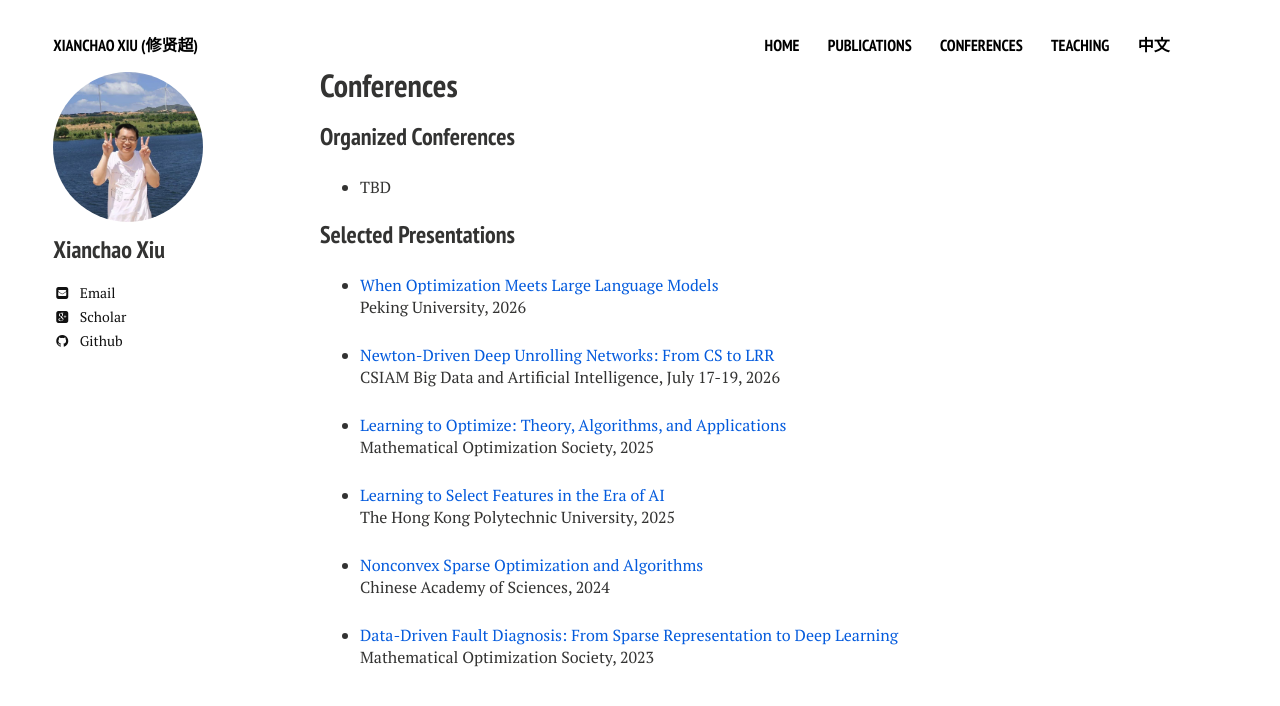
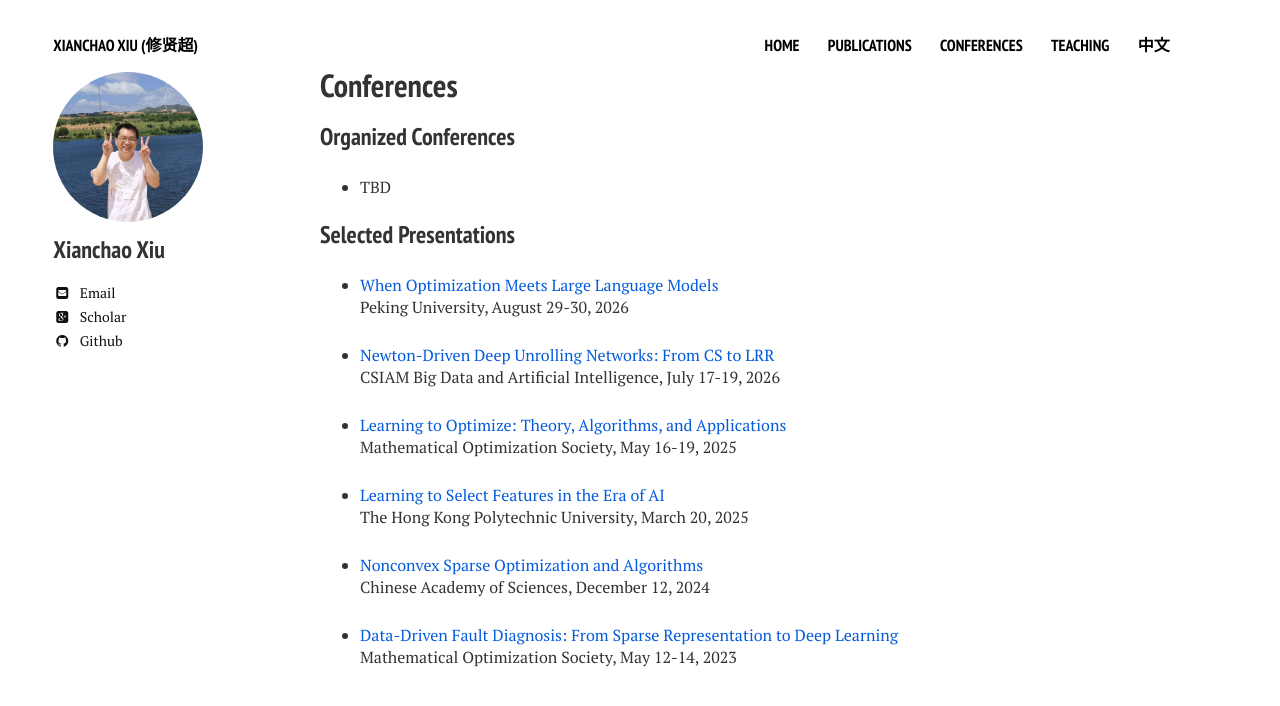
Before and after one commit to xianchaoxiu/xianchaoxiu.github.io, a Jekyll site: the page built from conferences/index.md, in a window 1280 px wide. Shown: the top 706 px of the page. Built offline with Jekyll 4.4.1, drawn with Linux system fonts in a browser that asks for light colours; nearby versions of some CDN libraries.

Commit message:
Update index.md

```diff
--- a/conferences/index.md
+++ b/conferences/index.md
@@ -15,20 +15,19 @@ share: false
 ### Selected Presentations
 
 * <a href="../conferences/2026-PKU.pdf" class="textlink" target="_blank"> When Optimization Meets Large Language Models</a><br>
-Peking University, 2026
+Peking University, August 29-30, 2026
 
 * <a href="../conferences/2026-BDAI.pdf" class="textlink" target="_blank"> Newton-Driven Deep Unrolling Networks: From CS to LRR </a><br>
 CSIAM Big Data and Artificial Intelligence, July 17-19, 2026
 
-
 * <a href="../conferences/2025-MOS.pdf" class="textlink" target="_blank"> Learning to Optimize: Theory, Algorithms, and Applications</a><br>
-Mathematical Optimization Society, 2025
+Mathematical Optimization Society, May 16-19, 2025
 
 * <a href="../conferences/2025-POLYU.pdf" class="textlink" target="_blank"> Learning to Select Features in the Era of AI</a><br>
-The Hong Kong Polytechnic University, 2025
+The Hong Kong Polytechnic University, March 20, 2025
 
 * <a href="../conferences/2024-CAS.pdf" class="textlink" target="_blank"> Nonconvex Sparse Optimization and Algorithms</a><br>
-Chinese Academy of Sciences, 2024
+Chinese Academy of Sciences, December 12, 2024
 
 * <a href="../conferences/2023-MOS.pdf" class="textlink" target="_blank"> Data-Driven Fault Diagnosis: From Sparse Representation to Deep Learning</a><br>
-Mathematical Optimization Society, 2023
+Mathematical Optimization Society, May 12-14, 2023
```
